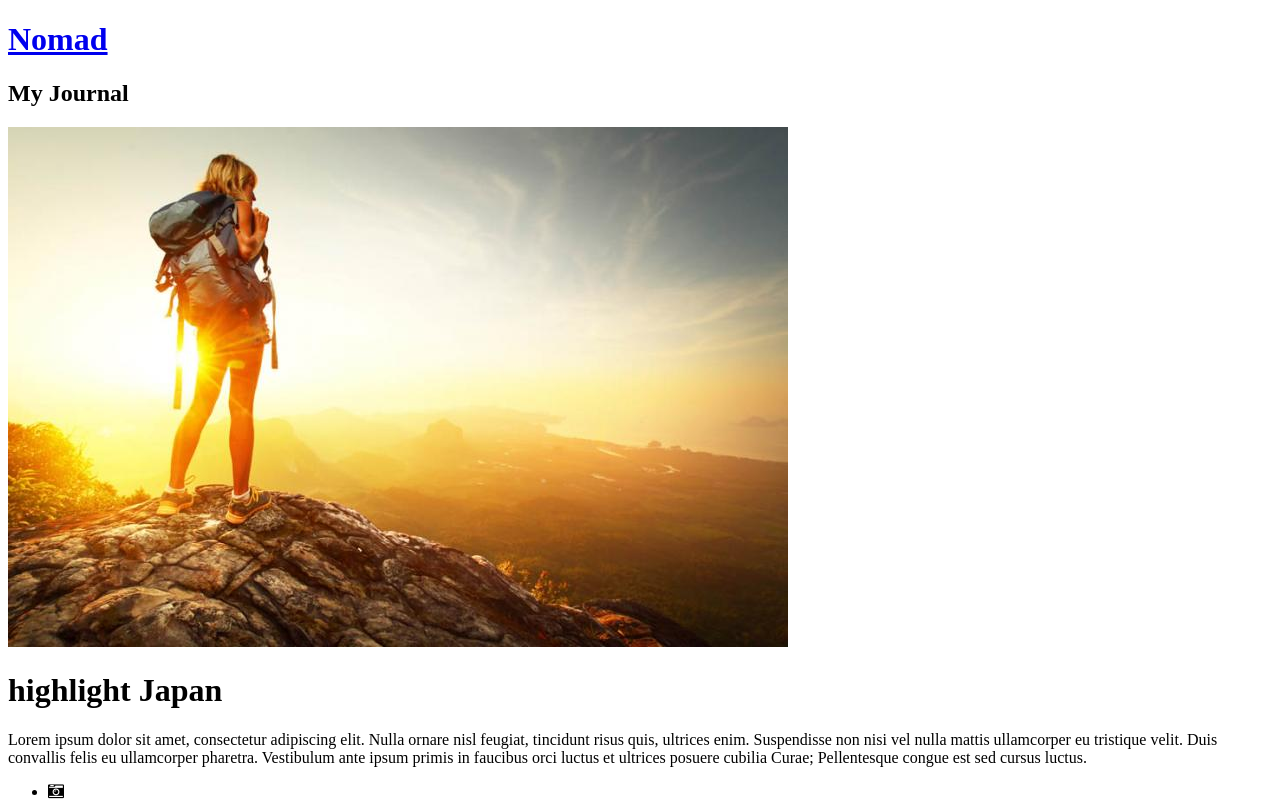
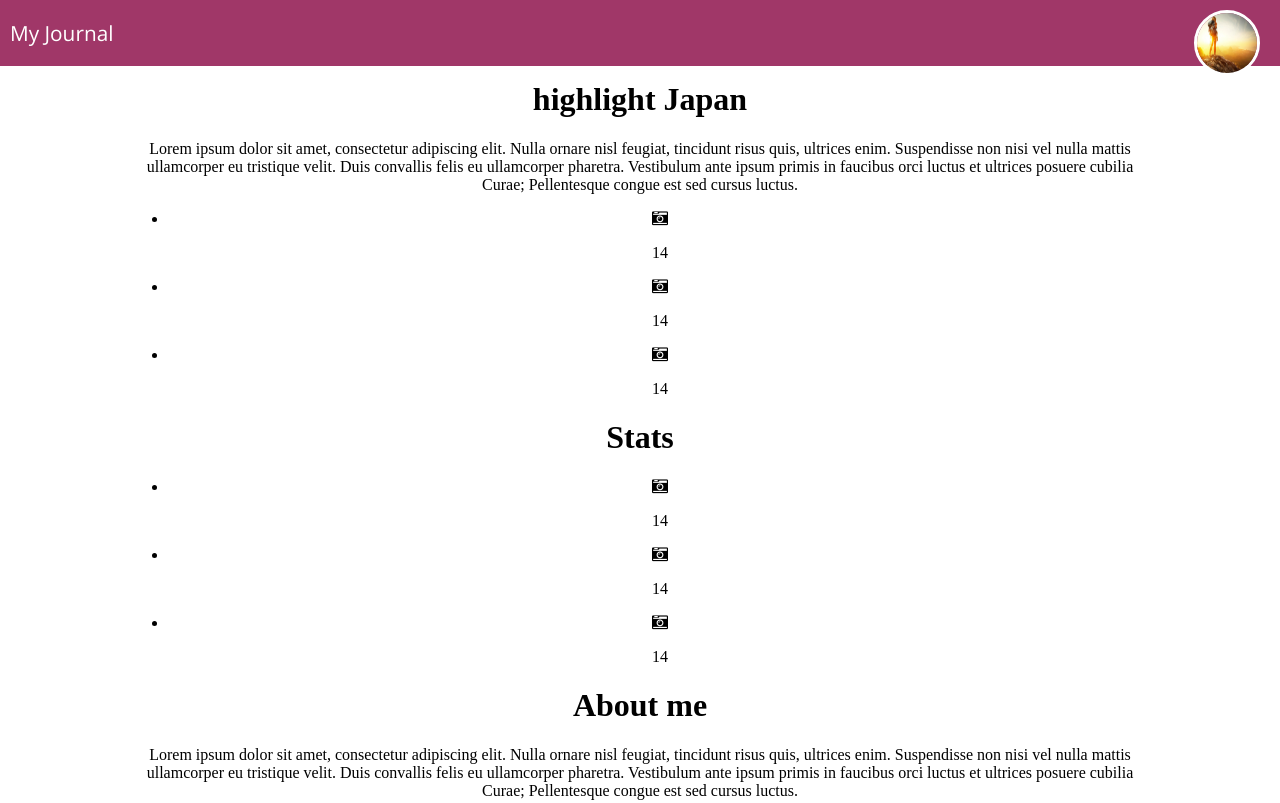
Before and after one commit to johant87/website-example, a plain HTML site: page index.html in a window 1280 px wide. Shown: the top 803 px of the page. Drawn offline with nearby package versions, Linux system fonts and the light colour scheme; a script that the page names is missing.

Commit message:
added header style

```diff
--- a/css/styles.css
+++ b/css/styles.css
@@ -0,0 +1,69 @@
+body {
+  margin: 0;
+  padding: 0;
+}
+
+a {
+  text-decoration: none;
+  color: #fff;
+}
+/* =================================
+  Base Layout Styles
+==================================== */
+.clearfix::after {
+  content: "";
+  display: table;
+  clear: both;
+}
+/* ---- Header ---- */
+
+.nav {
+  background: #A03768;
+  position: fixed;
+  width: 100%;
+  top: 0;
+}
+
+.name,
+.journal {
+	font-size: 1.3em;
+  padding: 5px 10px;
+  font-family: 'Open Sans', sans-serif;
+  font-weight: 300;
+}
+.name {
+	float: left;
+}
+.journal,
+.avatar {
+  float: right;
+}
+
+.avatar {
+  width: 60px;
+  height: 60px;
+  border-radius: 50%;
+  position: absolute;
+  right: 20px;
+  top:10px;
+  border: 3px solid #fff;
+}
+
+.journal {
+  margin-right: 120px;
+}
+
+/* ---- content ---- */
+.fixed-header-fix {
+  padding-top: 60px;
+}
+
+.container {
+  margin: 0 auto;
+  width: 80%;
+  text-align: center;
+}
+
+.col-50 {
+
+}
--- a/index.html
+++ b/index.html
@@ -6,17 +6,17 @@
   <title></title>
   <meta name="description" content="">
   <meta name="author" content="">
-  <link rel="stylesheet" href="css/styles.css">
+  <link href='https://fonts.googleapis.com/css?family=Open+Sans:400,300,600,700' rel='stylesheet' type='text/css'>  <link rel="stylesheet" href="css/styles.css">
   <link rel="stylesheet" href="font-awesome/css/font-awesome.min.css">
 
 </head>
 <body>
-  <div class="nav">
-    <h1 class="name"><a href="#">Nomad</a></h1>
-    <h2>My Journal</h2><img src="img/avatar.jpg"/>
+  <div class="nav clearfix">
+    <h1 class="name"><a href="#">My Journal</a></h1>
+    <img src="img/avatar.jpg" class="avatar"/>
   </div>
 
-  <div class="container">
+  <div class="container fixed-header-fix">
     <div class="col-50">
       <h1>highlight Japan</h1>
         <p>
```
